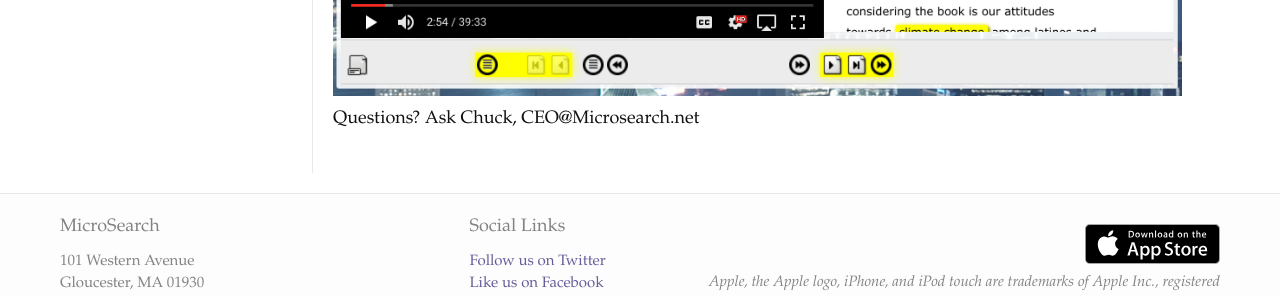
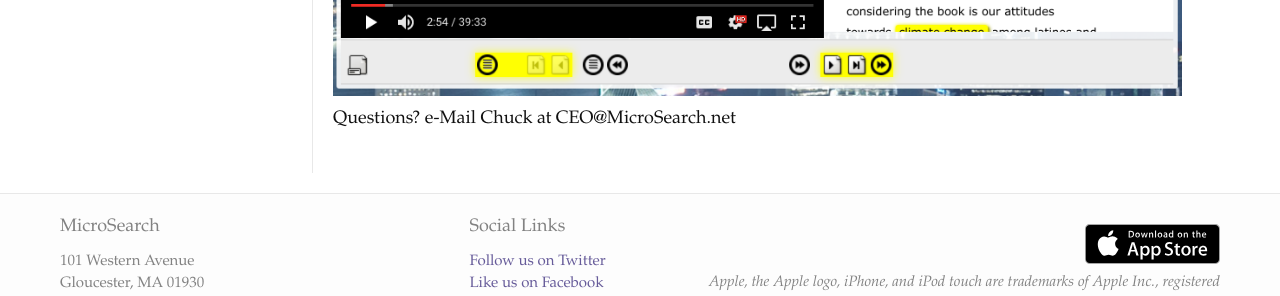
Before and after one commit to microsearch/microsearch.github.io, a Jekyll site: the page built from demos/university-videos-demo.md, in a window 1280 px wide and 1302 px high. Shown: the part 899-1195 px from the top of the window. Built offline with Jekyll 4.4.1, drawn with Linux system fonts in a browser that asks for light colours.

Commit message:
Updated University Videos Demo

```diff
--- a/demos/university-videos-demo.md
+++ b/demos/university-videos-demo.md
@@ -7,7 +7,7 @@ weight: 2
 description: |-
   MicroSearch's University Video Demo aggregates the metadata and transcripts of the videos from the main YouTube Channels of each the 8 Ivy League Schools. Search, browse, and read along with transcripts from the world's top universities.
 
-  Questions?  Ask Chuck,  CEO@Microsearch.net
+  Questions?  e-Mail Chuck at CEO@MicroSearch.net
 sections:
 - <li><a href="/demos/ivy-league-videos/">Ivy League Videos</a></li> <li><a href="/demos/university-videos/">University
   Videos</a></li>
@@ -25,4 +25,4 @@ This new MultimediaSearch portal contains the metadata of the YouTube Channels o
 
 [![alt text]({{site.baseurl}}/images/univideo.png "University Videos")](http://www.universityvideos.org){:target="_blank"}
 
-Questions?  Ask Chuck,  CEO@Microsearch.net
+Questions?  e-Mail Chuck at CEO@MicroSearch.net
```
